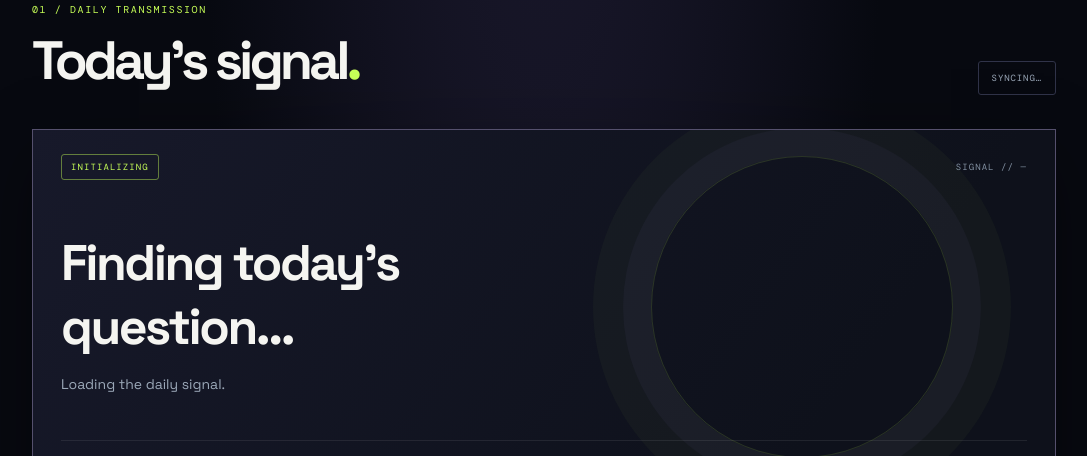
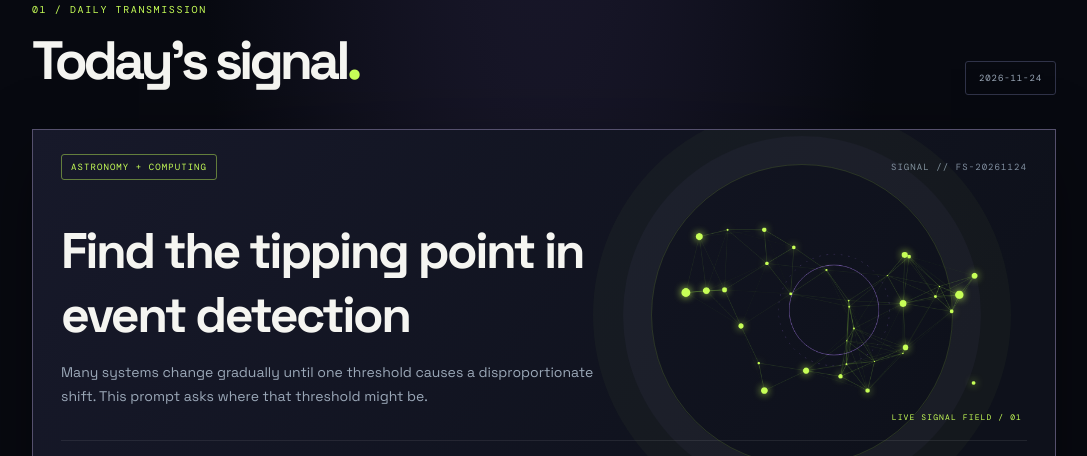
Before and after one commit to Duos0315/Future-Signal, a website: page index.html in a window 1280 px wide. Shown: the part 857-1313 px from the top of the page, without its empty margins (96-1183 px from the left). Drawn offline with nearby package versions, Linux system fonts and the light colour scheme.

Commit message:
Add semantic animated signal visualization canvas

```diff
--- a/index.html
+++ b/index.html
@@ -21,7 +21,7 @@
 <div class="hero-actions"><a class="button primary" href="#today">Explore today's signal <span>↓</span></a><a class="text-link" href="#lab">Open the experiment ↗</a></div>
 <div class="hero-foot"><span>NO LLMs · NO PAID APIS · OPEN RULES</span><span id="local-clock">LOCAL TIME — --:--:--</span></div></div><div class="orbit orbit-a"></div><div class="orbit orbit-b"></div><div class="hero-index">FS<br><span>ENGINE / 01</span></div></section>
 <section class="section" id="today"><div class="section-head"><div><div class="eyebrow">01 / DAILY TRANSMISSION</div><h2>Today's signal<span class="accent">.</span></h2></div><div class="date-chip" id="signal-date">SYNCING…</div></div>
-<article class="signal-card" id="daily-signal"><div class="signal-top"><span class="tag">INITIALIZING</span><span class="mono">SIGNAL // —</span></div><div class="signal-content"><div class="signal-copy"><h3>Finding today's question…</h3><p>Loading the daily signal.</p></div><div class="signal-visual"><div class="rings"><i></i><i></i><i></i><b>FS</b></div></div></div>
+<article class="signal-card" id="daily-signal"><div class="signal-top"><span class="tag">INITIALIZING</span><span class="mono">SIGNAL // —</span></div><div class="signal-content"><div class="signal-copy"><h3>Finding today's question…</h3><p>Loading the daily signal.</p></div><div class="signal-visual"><canvas id="signal-orbit" width="640" height="360" aria-label="Animated signal network visualization"></canvas><span class="viz-stamp">LIVE SIGNAL FIELD / 01</span></div></div>
 <div class="signal-details"><div><span class="detail-label">THE EXPERIMENT</span><p id="signal-experiment">Preparing experiment instructions…</p></div><div><span class="detail-label">THE BIG QUESTION</span><p id="signal-question">What could this reveal?</p></div><div><span class="detail-label">VARIABLES + LIMITS</span><p id="signal-variables">Key variables will appear here.</p><p id="signal-caveat">Model limitations will appear here.</p></div></div>
 <div class="lens-grid" id="signal-lenses" aria-label="Research lenses"></div><div class="signal-bottom"><span id="signal-provenance">RULE-BASED DAILY GENERATION</span><div class="signal-actions"><button class="quiet-button" id="save-signal">☆ Save</button><button class="copy-button" id="share-signal">Copy share link ↗</button></div></div></article>
 <div class="principle-row"><div><span class="principle-number">A</span><b>Cross-pollinate</b><p>Unexpected fields collide.</p></div><div><span class="principle-number">B</span><b>Run the model</b><p>Change assumptions, compare outcomes.</p></div><div><span class="principle-number">C</span><b>Stay curious</b><p>Questions are invitations, not conclusions.</p></div></div></section>
```
